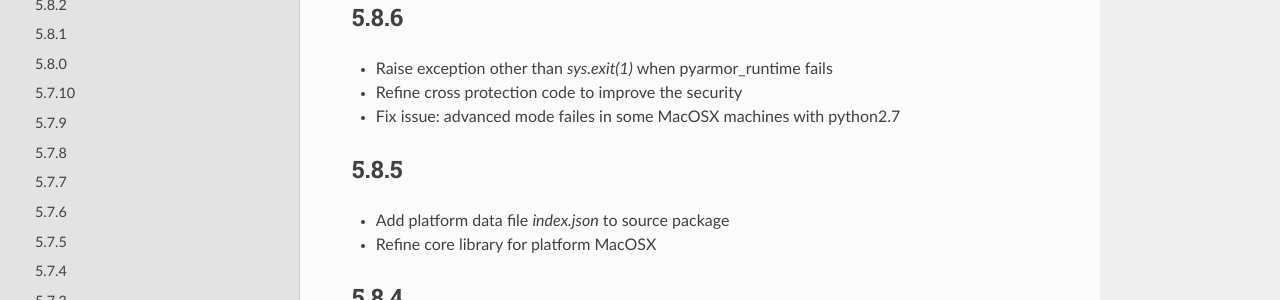
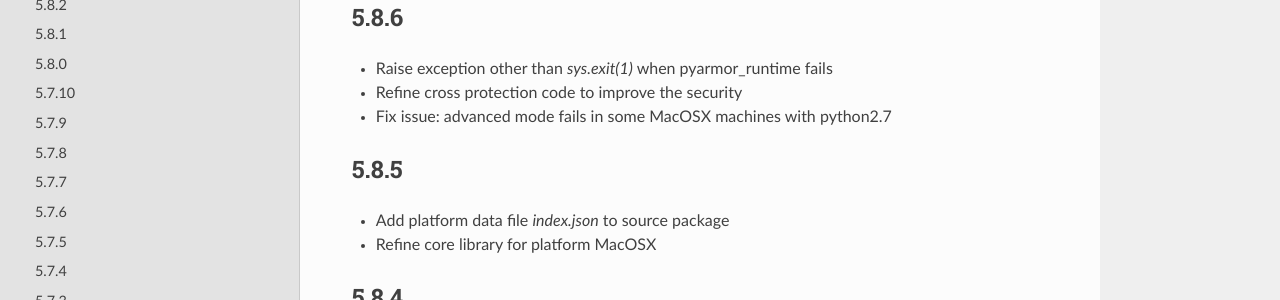
Before and after one commit to dashingsoft/pyarmor, a Sphinx documentation site: the page built from docs/change-logs.rst, in a window 1280 px wide and 900 px high. Shown: the part 159-459 px from the top of the window. Built offline with Sphinx 7.4.7 and the Read the Docs theme 2.0.0, drawn with Linux system fonts in a browser that asks for light colours.

Commit message:
Fix typo

```diff
--- a/docs/change-logs.rst
+++ b/docs/change-logs.rst
@@ -7,7 +7,7 @@ Change Logs
 -----
 * Raise exception other than `sys.exit(1)` when pyarmor_runtime fails
 * Refine cross protection code to improve the security
-* Fix issue: advanced mode failes in some MacOSX machines with python2.7
+* Fix issue: advanced mode fails in some MacOSX machines with python2.7
 
 5.8.5
 -----
```
